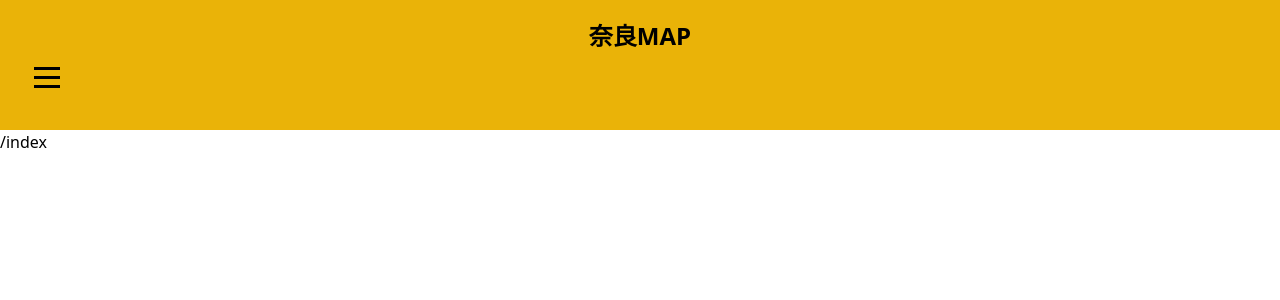
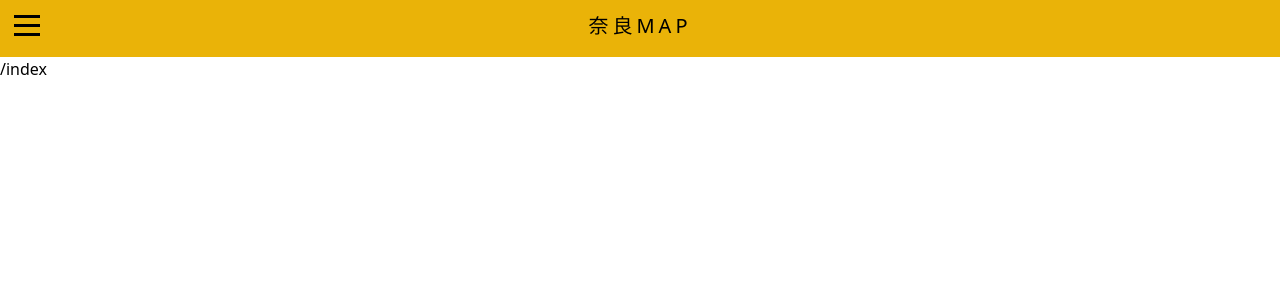
Before and after one commit to Konosuke16/-, a Nuxt app in the folder karabina/: page / in a window 1280 px wide. Shown: the top 300 px of the page. Built offline with nearby package versions, Linux system fonts and the light colour scheme.

Commit message:
add header

```diff
--- a/karabina/src/components/Header.vue
+++ b/karabina/src/components/Header.vue
@@ -1,20 +1,18 @@
 <template>
-  <header class="p-5 bg-yellow-500 text-2xl font-bold">
-    <div class="text-center">
-      <h1>奈良MAP</h1>
+  <header class="header bg-yellow-500">
+    <div class="navtext-container">
+      <div class="navtext">奈良MAP</div>
     </div>
-    <div>
     <input type="checkbox" class="menu-btn" id="menu-btn" />
     <label for="menu-btn" class="menu-icon"
       ><span class="navicon"></span
     ></label>
-      <ul class="menu">
+    <ul class="menu bg-yellow-500">
       <li class="top"><a href="#home">home</a></li>
       <li><a href="#skills">skills</a></li>
       <li><a href="#projects">projects</a></li>
       <li><a href="#contact">contact</a></li>
     </ul>
-    </div>
   </header>
 </template>
 
@@ -40,7 +38,6 @@ export default {
   margin-top: 52px;
   padding: 0 0 10px 0;
   clear: both;
-  background: var(--background-navbar);
   transition: 0.3192s cubic-bezier(0.04, 0.04, 0.12, 0.96) 0.1008s;
   transform: scale(1, 0);
   transform-origin: top;
```
Lines whose indentation alone changed are shown as unchanged.
